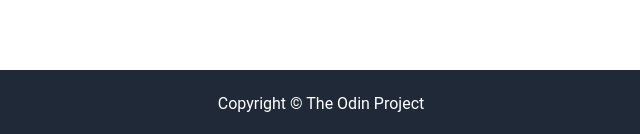
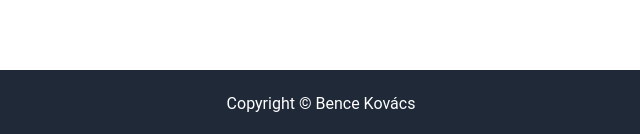
Before and after one commit to Sprakeful/landing-page, a plain HTML site: page index.html in a window 1280 px wide. Shown: the part 1942-2076 px from the top of the page, 319-959 px from the left. Drawn offline with Linux system fonts and the light colour scheme.

Commit message:
Copyright changed

```diff
--- a/index.html
+++ b/index.html
@@ -75,6 +75,6 @@
         <a href="#">Contact me</a>
     </div>
 
-    <div class="footer">Copyright © The Odin Project</div>
+    <div class="footer">Copyright © Bence Kovács</div>
 </body>
 </html>
```
